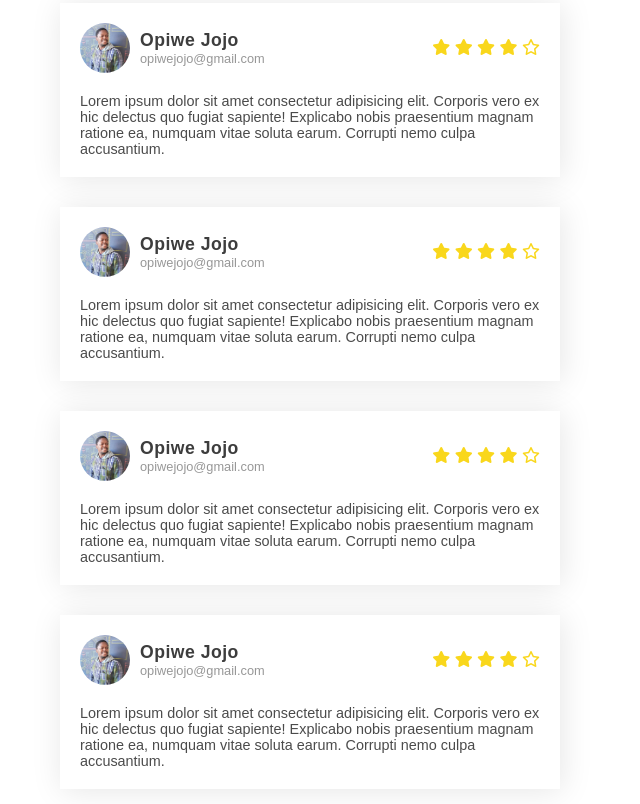
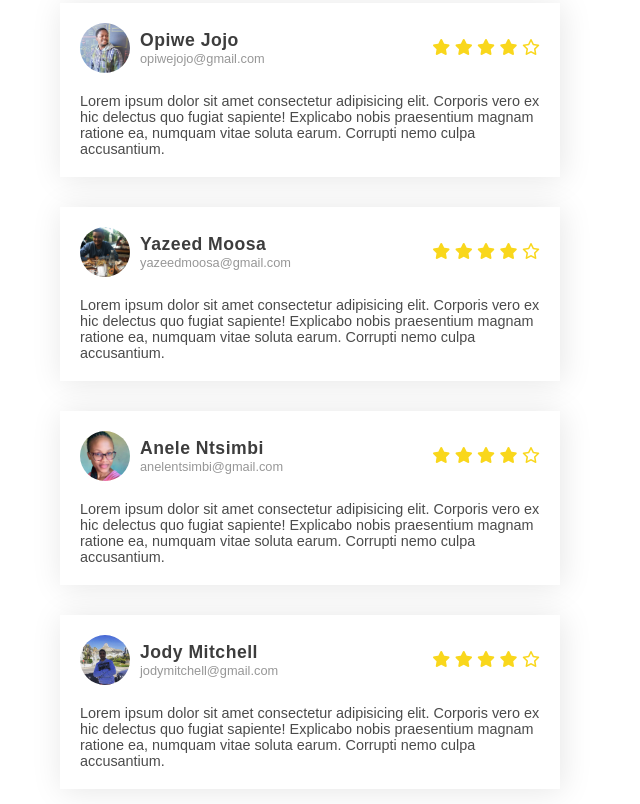
Before and after one commit to dylut2000/ui_for_fun, a plain HTML site: page ui_fun_1/reputation.html in a window 1280 px wide. Shown: the part 519-1323 px from the top of the page, without its empty margins (330-970 px from the left). Drawn offline with Linux system fonts and the light colour scheme.

Commit message:
done and aded sreenshot pic

```diff
--- a/ui_fun_1/reputation.html
+++ b/ui_fun_1/reputation.html
@@ -77,11 +77,11 @@
                 <div class="box-top">
                     <div class="profile">
                         <div class="profile-img">
-                            <img src="./img/pastor.jpeg"/>
+                            <img src="./img/yazeed.jpg"/>
                         </div>
                         <div class="name-user">
-                            <strong>Opiwe Jojo</strong>
-                            <span>opiwejojo@gmail.com</span>
+                            <strong>Yazeed Moosa</strong>
+                            <span>yazeedmoosa@gmail.com</span>
                         </div>
                     </div>
                     <div class="reviews">
@@ -104,11 +104,11 @@
                 <div class="box-top">
                     <div class="profile">
                         <div class="profile-img">
-                            <img src="./img/pastor.jpeg"/>
+                            <img src="./img/anele.jpg"/>
                         </div>
                         <div class="name-user">
-                            <strong>Opiwe Jojo</strong>
-                            <span>opiwejojo@gmail.com</span>
+                            <strong>Anele Ntsimbi</strong>
+                            <span>anelentsimbi@gmail.com</span>
                         </div>
                     </div>
                     <div class="reviews">
@@ -131,11 +131,11 @@
                 <div class="box-top">
                     <div class="profile">
                         <div class="profile-img">
-                            <img src="./img/pastor.jpeg"/>
+                            <img src="./img/jody.jpg"/>
                         </div>
                         <div class="name-user">
-                            <strong>Opiwe Jojo</strong>
-                            <span>opiwejojo@gmail.com</span>
+                            <strong>Jody Mitchell</strong>
+                            <span>jodymitchell@gmail.com</span>
                         </div>
                     </div>
                     <div class="reviews">
--- a/ui_fun_1/style.css
+++ b/ui_fun_1/style.css
@@ -271,3 +271,8 @@ span.skill {
   font-size: 0.9rem;
   color: #4b4b4b;
 }
+
+.testimonal-box:hover{
+  transform: translateY(-10px);
+  transition: all ease 0.3s;
+}
```
Also changed, not shown: Pastor - UI FOR FUN 1.png (added), ui_fun_1/img/anele.jpg (added), ui_fun_1/img/jody.jpg (added), ui_fun_1/img/yazeed.jpg (added).
